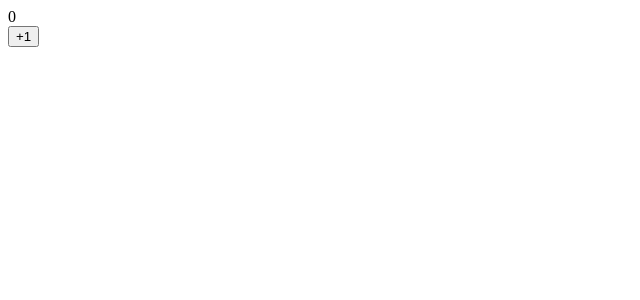
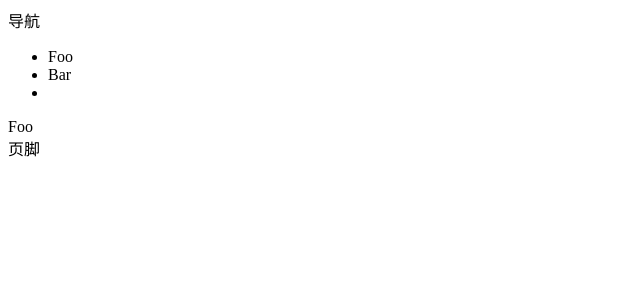
Before and after one commit to gtchappy/cookie, a Vue app: page /#/ in a window 1280 px wide. Shown: the top 300 px of the page, without its empty margins (0-640 px from the left). Built offline with nearby package versions, Linux system fonts and the light colour scheme.

Commit message:
引入 vue router 4

```diff
--- a/package.json
+++ b/package.json
@@ -8,7 +8,8 @@
     "preview": "vite preview"
   },
   "dependencies": {
-    "vue": "3.2.31"
+    "vue": "3.2.31",
+    "vue-router": "4.1.6"
   },
   "devDependencies": {
     "@vitejs/plugin-vue": "2.3.1",
--- a/src/App.tsx
+++ b/src/App.tsx
@@ -1,4 +1,5 @@
-import { defineComponent, DefineComponent, ref } from "vue";
+import { defineComponent, ref } from "vue";
+import { RouterView } from "vue-router";
 
 export const App = defineComponent({
 
@@ -9,12 +10,20 @@
         }
         return () =>
             <>
+                <header>导航</header>
+                <ul>
+                    <li>
+                        <router-link to="/">Foo</router-link>
+                    </li>
+                    <li>
+                    <router-link to="/about">Bar</router-link>
+                    </li>
+                    <li></li>
+                </ul>
                 <div>
-                    {refCount.value}
+                    <RouterView></RouterView>
                 </div>
-                <div>
-                    <button onClick={onClick}>+1</button>
-                </div>
+                <footer>页脚</footer>
             </>
     }
 })
--- /dev/null
+++ b/src/views/Bar.tsx
@@ -0,0 +1,19 @@
+import { defineComponent, ref } from "vue";
+
+export const  Bar = defineComponent({
+    setup() {
+        const refCount = ref(0)
+        const onClick = () => {
+            refCount.value += 1
+        }
+        return () =>
+            <>
+                <div>
+                    {refCount.value}
+                </div>
+                <div>
+                    <button onClick={onClick}>+1</button>
+                </div>
+            </>
+    }
+})
--- /dev/null
+++ b/src/views/Foo.tsx
@@ -0,0 +1,7 @@
+import { defineComponent } from 'vue';
+
+export const Foo = defineComponent({
+    setup(props, context) {
+        return () => (<div>Foo</div>)
+    }
+})
```
Also changed, not shown: src/main.ts (+21 -1 lines), 2 other files (tests, documents, lock files or other folders).
